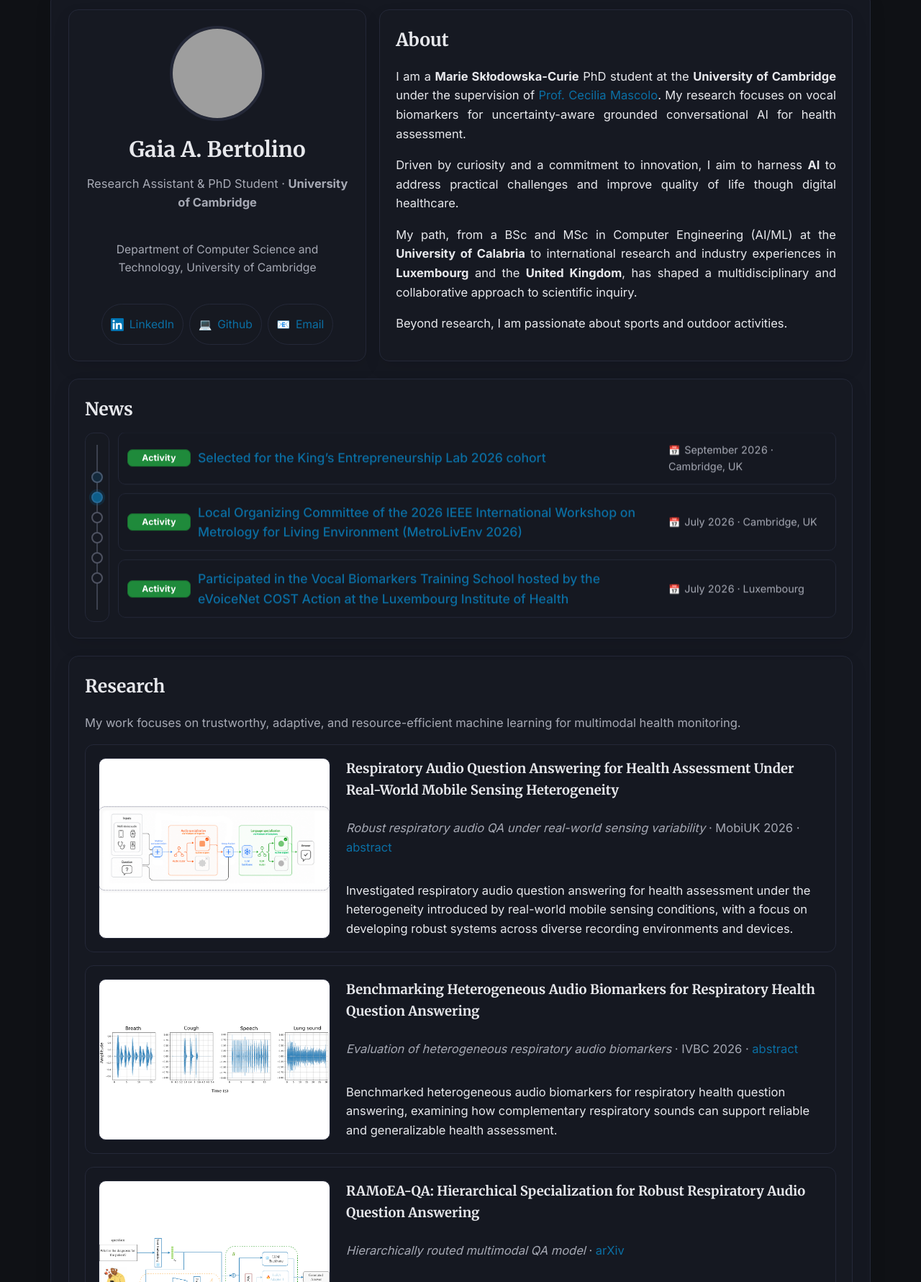
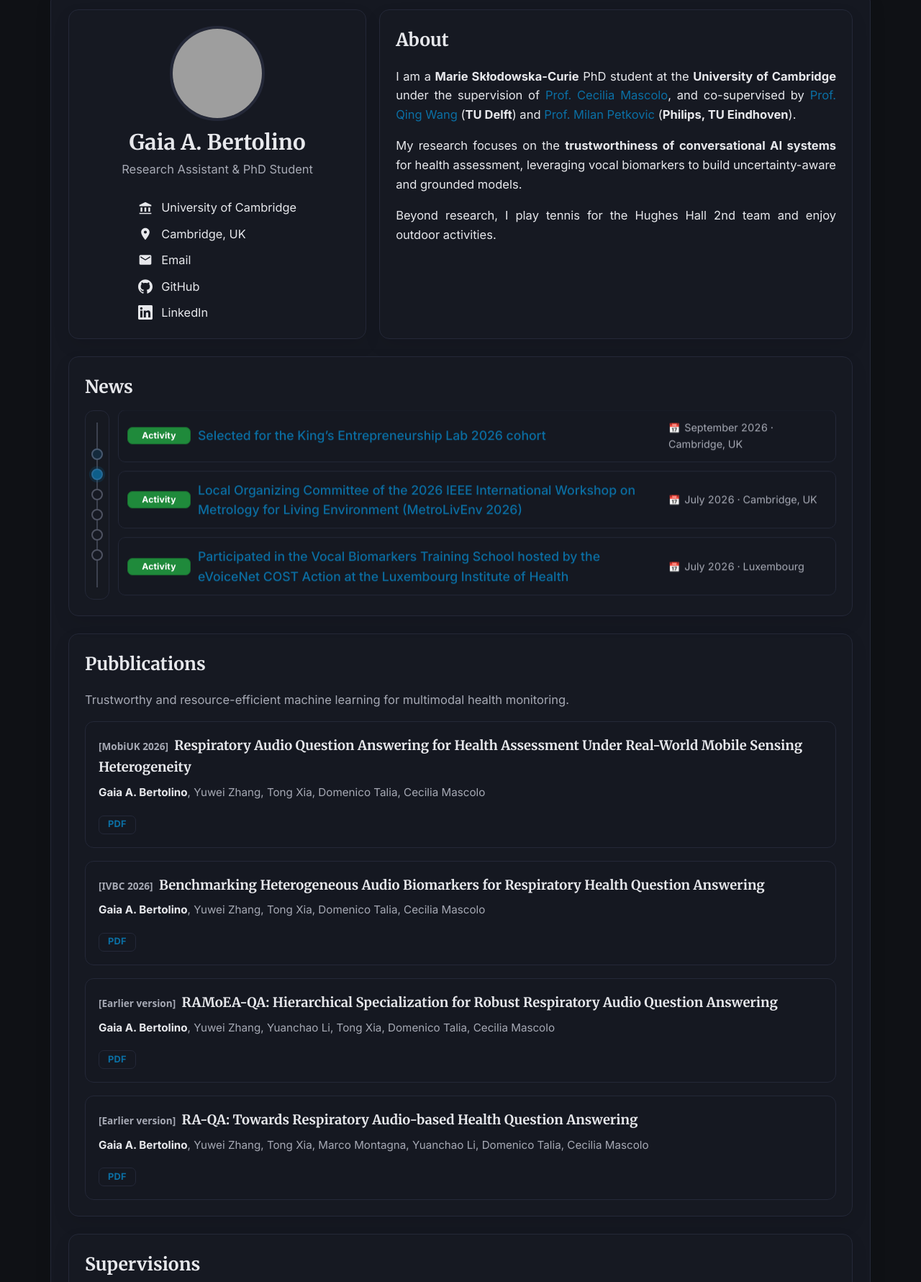
Before and after one commit to gaiabertolino/gaiabertolino.github.io, a plain HTML site: page index.html in a window 1280 px wide. Shown: the part 122-1903 px from the top of the page at 72% size. Drawn offline with Linux system fonts and the light colour scheme; grey boxes are pictures that could not be loaded.

Commit message:
Update index.html

```diff
--- a/index.html
+++ b/index.html
@@ -49,6 +49,12 @@
     .intro-role{color:var(--muted);margin:.4rem 0 .8rem;font-size:1.03rem}
     .intro-meta{font-size:.98rem;color:var(--muted)}
     .intro-links{display:flex;gap:8px;flex-wrap:wrap;margin-top:12px;justify-content:center}
+    .uni-logo{width:200px;max-width:80%;height:auto;margin:14px auto 4px;padding:8px 12px;background:#ffffff;border-radius:8px}
+    .contact-list{list-style:none;padding:0;margin:14px auto 0;display:grid;gap:10px;text-align:left;justify-self:center}
+    .contact-list li{display:flex;align-items:center;gap:12px;font-size:1.02rem}
+    .contact-list .ci-icon{width:20px;height:20px;flex-shrink:0;fill:currentColor}
+    .contact-list a{color:var(--text)}
+    .contact-list a:hover{color:var(--link);text-decoration:underline}
     .contact-box h3{margin:0 0 10px;font-size:1.05rem}
     .contact-box .intro-links{flex-direction:column;align-items:stretch}
     .contact-box .pill{width:100%;justify-content:flex-start}
@@ -125,11 +131,14 @@
 
     /* ---------- Research ---------- */
     .research-list{display:grid;gap:18px;width:100%}
-    .research-card{display:grid;grid-template-columns:minmax(200px,32%) minmax(0,1fr);column-gap:22px;align-items:start;padding:18px;border:1px solid var(--border);border-radius:12px;background:color-mix(in oklab,var(--card) 92%,var(--bg))}
-    .research-card > :not(.research-image){grid-column:2}
+    .research-card{padding:18px;border:1px solid var(--border);border-radius:12px;background:color-mix(in oklab,var(--card) 92%,var(--bg))}
     .research-card h3{font-family:Merriweather,Georgia,serif;font-size:1.15rem;margin:0 0 8px}
-    .research-image{grid-column:1;grid-row:1 / span 3;align-self:stretch;width:100%;height:100%;min-height:0;object-fit:contain;background:#ffffff;border-radius:10px;border:1px solid var(--border)}
+    .paper-tag{font-family:system-ui,-apple-system,sans-serif;font-size:.85rem;font-weight:700;color:var(--muted);margin-right:4px}
     .research-card p:last-child{margin-bottom:0}
+    .paper-authors{margin:0 0 10px;color:var(--muted);font-size:.95rem}
+    .paper-authors strong{color:var(--text)}
+    .pdf-btn{display:inline-flex;align-items:center;height:26px;padding:0 12px;border:1px solid var(--border);border-radius:7px;font-size:.8rem;font-weight:700;text-decoration:none;letter-spacing:.02em}
+    .pdf-btn:hover{background:color-mix(in oklab,var(--text) 8%,transparent)}
 
     /* ---------- Responsive ---------- */
     @media(max-width:980px){
@@ -146,9 +155,7 @@
       .topnav.open{display:flex;flex-wrap:wrap}
     }
     @media(max-width:600px){
-      .research-card{grid-template-columns:1fr;padding:16px}
-      .research-card > :not(.research-image){grid-column:1}
-      .research-image{grid-row:auto;height:auto;aspect-ratio:1 / 1;margin-bottom:18px}
+      .research-card{padding:16px}
       body{font-size:16px;line-height:1.58}
       .page{padding:20px 14px;margin-top:70px}
       .avatar{width:96px;height:96px}
@@ -183,7 +190,7 @@
       <nav class="topnav" id="topmenu">
         <a href="#about">About</a>
         <!-- <a href="#news">News</a> -->
-        <a href="#research">Research</a>
+        <a href="#research">Pubblications</a>
         <a href="#teaching">Teaching</a>
         <a href="#education">Education</a>
 
@@ -202,22 +209,25 @@
         <div class="hero-layout">
           <section id="about">
             <h2>About</h2>
-            <p class="justify">I am a <strong>Marie Skłodowska-Curie</strong> PhD student at the <strong>University of Cambridge</strong> under the supervision of <a href="https://www.cl.cam.ac.uk/~cm542/">Prof. Cecilia Mascolo</a>. My research focuses on vocal biomarkers for uncertainty-aware grounded conversational AI for health assessment.</p>
-            <p class="justify">Driven by curiosity and a commitment to innovation, I aim to harness <strong>AI</strong> to address practical challenges and improve quality of life though digital healthcare.</p>
-            <p class="justify">My path, from a BSc and MSc in Computer Engineering (AI/ML) at the <strong>University of Calabria</strong> to international research and industry experiences in <strong>Luxembourg</strong> and the <strong>United Kingdom</strong>, has shaped a multidisciplinary and collaborative approach to scientific inquiry.</p>
-            <p class="justify">Beyond research, I am passionate about sports and outdoor activities.</p>
+            <p class="justify">I am a <strong>Marie Skłodowska-Curie</strong> PhD student at the <strong>University of Cambridge</strong> under the supervision of <a href="https://www.cl.cam.ac.uk/~cm542/">Prof. Cecilia Mascolo</a>, and co-supervised by <a href="https://www.tudelft.nl/ewi/over-de-faculteit/afdelingen/software-technology/embedded-systems/personnel-pages/qing-wang">Prof. Qing Wang</a> (<strong>TU Delft</strong>) and <a href="https://www.tue.nl/en/research/researchers/milan-petkovic">Prof. Milan Petkovic</a> (<strong>Philips, TU Eindhoven</strong>). </p>
+            <p class="justify"> My research focuses on the <strong>trustworthiness of conversational AI systems</strong> for health assessment, leveraging vocal biomarkers to build uncertainty-aware and grounded models.</p>
+            <!-- <p class="justify">Driven by curiosity and a commitment to innovation, I aim to harness <strong>AI</strong> to address practical challenges and improve quality of life though digital healthcare.</p> -->
+            <!-- <p class="justify">My path, from a BSc and MSc in Computer Engineering (AI/ML) at the <strong>University of Calabria</strong> to international research and industry experiences in <strong>Luxembourg</strong> and the <strong>United Kingdom</strong>, has shaped a multidisciplinary and collaborative approach to scientific inquiry.</p> -->
+            <p class="justify">Beyond research, I play tennis for the Hughes Hall 2nd team and enjoy outdoor activities.</p>
           </section>
           <section class="profile-card" aria-label="Profile">
             <img class="avatar" src="assets/img/photo.jpg" alt="ritratto di Gaia A. Bertolino" />
             <h1 class="intro-title">Gaia A. Bertolino</h1>
-            <p class="intro-role">Research Assistant &amp; PhD Student · <strong>University of Cambridge</strong></p>
-            <p class="intro-meta">Department of Computer Science and Technology, University of Cambridge</p>
-            <div class="intro-links">
-              <a class="pill" href="https://www.linkedin.com/in/gaia-assunta-bertolino"><img src="assets/img/linkedin-logo.png" alt="LinkedIn" class="icon"><span>LinkedIn</span></a>
-              <a class="pill" href="https://github.com/gab62-cam"><span class="icon">💻</span><span>Github</span></a>
-              <!-- <a class="pill" href="cv.pdf"><span class="icon">📎</span><span>CV</span></a> -->
-              <a class="pill" href="mailto:gab62@cam.ac.uk"><span class="icon">📧</span><span>Email</span></a>
-            </div>
+            <p class="intro-role">Research Assistant &amp; PhD Student</p>
+            <!-- <p class="intro-meta">Department of Computer Science and Technology, University of Cambridge</p> -->
+            <!-- <img class="uni-logo" src="assets/img/cambridge-logo.png" alt="University of Cambridge" /> -->
+            <ul class="contact-list">
+              <li><svg class="ci-icon" viewBox="0 0 24 24" aria-hidden="true"><path d="M12 2 2 7v2h20V7L12 2zM4 11v7h3v-7H4zm6.5 0v7h3v-7h-3zM17 11v7h3v-7h-3zM2 20v2h20v-2H2z"/></svg><a href="https://www.cst.cam.ac.uk/">University of Cambridge</a></li>
+              <li><svg class="ci-icon" viewBox="0 0 24 24" aria-hidden="true"><path d="M12 2C8.13 2 5 5.13 5 9c0 5.25 7 13 7 13s7-7.75 7-13c0-3.87-3.13-7-7-7zm0 9.5a2.5 2.5 0 1 1 0-5 2.5 2.5 0 0 1 0 5z"/></svg><span>Cambridge, UK</span></li>
+              <li><svg class="ci-icon" viewBox="0 0 24 24" aria-hidden="true"><path d="M20 4H4c-1.1 0-2 .9-2 2v12c0 1.1.9 2 2 2h16c1.1 0 2-.9 2-2V6c0-1.1-.9-2-2-2zm0 4-8 5-8-5V6l8 5 8-5v2z"/></svg><a href="mailto:gab62@cam.ac.uk">Email</a></li>
+              <li><svg class="ci-icon" viewBox="0 0 24 24" aria-hidden="true"><path d="M12 .297c-6.63 0-12 5.373-12 12 0 5.303 3.438 9.8 8.205 11.385.6.113.82-.258.82-.577 0-.285-.01-1.04-.015-2.04-3.338.724-4.042-1.61-4.042-1.61C4.422 18.07 3.633 17.7 3.633 17.7c-1.087-.744.084-.729.084-.729 1.205.084 1.838 1.236 1.838 1.236 1.07 1.835 2.809 1.305 3.495.998.108-.776.417-1.305.76-1.605-2.665-.3-5.466-1.332-5.466-5.93 0-1.31.465-2.38 1.235-3.22-.135-.303-.54-1.523.105-3.176 0 0 1.005-.322 3.3 1.23.96-.267 1.98-.399 3-.405 1.02.006 2.04.138 3 .405 2.28-1.552 3.285-1.23 3.285-1.23.645 1.653.24 2.873.12 3.176.765.84 1.23 1.91 1.23 3.22 0 4.61-2.805 5.625-5.475 5.92.42.36.81 1.096.81 2.22 0 1.606-.015 2.896-.015 3.286 0 .315.21.69.825.57C20.565 22.092 24 17.592 24 12.297c0-6.627-5.373-12-12-12"/></svg><a href="https://github.com/gab62-cam">GitHub</a></li>
+              <li><svg class="ci-icon" viewBox="0 0 24 24" aria-hidden="true"><path d="M20.447 20.452h-3.554v-5.569c0-1.328-.027-3.037-1.852-3.037-1.853 0-2.136 1.445-2.136 2.939v5.667H9.351V9h3.414v1.561h.046c.477-.9 1.637-1.85 3.37-1.85 3.601 0 4.267 2.37 4.267 5.455v6.286zM5.337 7.433c-1.144 0-2.063-.926-2.063-2.065 0-1.138.92-2.063 2.063-2.063 1.14 0 2.064.925 2.064 2.063 0 1.139-.925 2.065-2.064 2.065zm1.782 13.019H3.555V9h3.564v11.452zM22.225 0H1.771C.792 0 0 .774 0 1.729v20.542C0 23.227.792 24 1.771 24h20.451C23.2 24 24 23.227 24 22.271V1.729C24 .774 23.2 0 22.222 0h.003z"/></svg><a href="https://www.linkedin.com/in/gaia-assunta-bertolino">LinkedIn</a></li>
+            </ul>
           </section>
         </div>
 
@@ -234,7 +244,7 @@
               <li>
                 <div class="news-line">
                   <span class="news-tag network">Network</span>
-                  <a href="">Presented my PhD research at Brunel University for the semi-annual MSCA ANT Doctoral Network</a>
+                  <a href="https://lnkd.in/p/ehB6z9UK">Presented my PhD research at Brunel University for the semi-annual MSCA ANT Doctoral Network</a>
                   <time datetime="2026-03-23">October 2026 · London, UK</time>
                 </div>
               </li>
@@ -385,32 +395,28 @@
         </section>
 
         <section id="research" aria-labelledby="res-h">
-          <h2 id="res-h">Research</h2>
-          <p class="muted">My work focuses on trustworthy, adaptive, and resource-efficient machine learning for multimodal health monitoring.</p>
+          <h2 id="res-h">Pubblications</h2>
+          <p class="muted">Trustworthy and resource-efficient machine learning for multimodal health monitoring.</p>
           <div class="research-list">
             <article class="research-card">
-              <img class="research-image" src="assets/img/MobiUK.png" alt="Respiratory audio question answering under mobile sensing heterogeneity" onerror="this.hidden=true" />
-              <h3>Respiratory Audio Question Answering for Health Assessment Under Real-World Mobile Sensing Heterogeneity</h3>
-              <p class="muted"><em>Robust respiratory audio QA under real-world sensing variability</em> · MobiUK 2026 · <a href="https://www.mobiuk.org/2026/abstracts/LT1_Respiratory_Audio_Question.pdf">abstract</a></p>
-              <p>Investigated respiratory audio question answering for health assessment under the heterogeneity introduced by real-world mobile sensing conditions, with a focus on developing robust systems across diverse recording environments and devices.</p>
+              <h3><span class="paper-tag">[MobiUK 2026]</span> Respiratory Audio Question Answering for Health Assessment Under Real-World Mobile Sensing Heterogeneity</h3>
+              <p class="paper-authors"><strong>Gaia A. Bertolino</strong>, Yuwei Zhang, Tong Xia, Domenico Talia, Cecilia Mascolo</p>
+              <p class="paper-links"><a class="pdf-btn" href="https://www.mobiuk.org/2026/abstracts/LT1_Respiratory_Audio_Question.pdf">PDF</a></p>
             </article>
             <article class="research-card">
-              <img class="research-image" src="assets/img/evoicenet.png" alt="Benchmarking heterogeneous audio biomarkers for respiratory health question answering" onerror="this.hidden=true" />
-              <h3>Benchmarking Heterogeneous Audio Biomarkers for Respiratory Health Question Answering</h3>
-              <p class="muted"><em>Evaluation of heterogeneous respiratory audio biomarkers</em> · IVBC 2026 · <a href="https://drive.google.com/file/d/12a_Wd96yvwHR_pGtq1-E4ip26UDkp8xV/view?usp=share_link">abstract</a></p>
-              <p>Benchmarked heterogeneous audio biomarkers for respiratory health question answering, examining how complementary respiratory sounds can support reliable and generalizable health assessment.</p>
+              <h3><span class="paper-tag">[IVBC 2026]</span> Benchmarking Heterogeneous Audio Biomarkers for Respiratory Health Question Answering</h3>
+              <p class="paper-authors"><strong>Gaia A. Bertolino</strong>, Yuwei Zhang, Tong Xia, Domenico Talia, Cecilia Mascolo</p>
+              <p class="paper-links"><a class="pdf-btn" href="https://drive.google.com/file/d/12a_Wd96yvwHR_pGtq1-E4ip26UDkp8xV/view?usp=share_link">PDF</a></p>
             </article>
             <article class="research-card">
-              <img class="research-image" src="assets/img/ramoeaqa.png" alt="RAMoEA-QA research overview" onerror="this.hidden=true" />
-              <h3>RAMoEA-QA: Hierarchical Specialization for Robust Respiratory Audio Question Answering</h3>
-              <p class="muted"><em>Hierarchically routed multimodal QA model</em> · <a href="https://arxiv.org/abs/2603.06542">arXiv</a></p>
-              <p>Proposed <strong>RAMoEA-QA</strong>, a two-stage specialized generative system for respiratory audio QA: an <strong>Audio Mixture-of-Experts</strong> routes each recording to the most suitable pre-trained audio encoder, while a <strong>Language Mixture-of-Adapters</strong> selects a LoRA adapter on a shared frozen LLM to match query intent and answer format, improving robustness under domain, modality, and task shifts.</p>
+              <h3><span class="paper-tag">[Earlier version]</span> RAMoEA-QA: Hierarchical Specialization for Robust Respiratory Audio Question Answering</h3>
+              <p class="paper-authors"><strong>Gaia A. Bertolino</strong>, Yuwei Zhang, Yuanchao Li, Tong Xia, Domenico Talia, Cecilia Mascolo</p>
+              <p class="paper-links"><a class="pdf-btn" href="https://arxiv.org/pdf/2603.06542">PDF</a></p>
             </article>
             <article class="research-card">
-              <img class="research-image" src="assets/img/raqa.png" alt="RA-QA research overview" onerror="this.hidden=true" />
-              <h3>RA-QA: Towards Respiratory Audio-based Health Question Answering</h3>
-              <p class="muted"><em>Respiratory audio question answering benchmark</em> · <a href="https://arxiv.org/abs/2602.18452">arXiv</a></p>
-              <p>Curated and harmonized <strong>11</strong> respiratory audio corpora to build <strong>RA-QA</strong>, the first respiratory audio question-answering dataset—about <strong>9M</strong> QA pairs across <strong>60+</strong> attributes and three formats (verification, multiple-choice, open-ended)—and introduced a benchmark comparing audio-text generative models against traditional audio classifiers.</p>
+              <h3><span class="paper-tag">[Earlier version]</span> RA-QA: Towards Respiratory Audio-based Health Question Answering</h3>
+              <p class="paper-authors"><strong>Gaia A. Bertolino</strong>, Yuwei Zhang, Tong Xia, Marco Montagna, Yuanchao Li, Domenico Talia, Cecilia Mascolo</p>
+              <p class="paper-links"><a class="pdf-btn" href="https://arxiv.org/pdf/2602.18452">PDF</a></p>
             </article>
           </div>
         </section>
@@ -447,7 +453,7 @@
           </div>
         </section> -->
         <section id="teaching" aria-labelledby="teach-h">
-          <h2 id="teach-h">Supervisions — University of Cambridge Students</h2>
+          <h2 id="teach-h">Supervisions</h2>
           <div class="list supervisions">
                         <div class="item">
               <h3>Machine Learning &amp; Real World Data</h3>
@@ -592,7 +598,8 @@
   </div>
 
   <div style="text-align:center;margin:32px 0;">
-    <p class="muted">© <span id="year"></span> Gaia A. Bertolino — Last update: October 2026</p>
+    <p class="muted">© <span id="year"></span> Gaia A. Bertolino — Last update: November 2026</p>
+    <a href="https://info.flagcounter.com/vhRq"><img src="https://s05.flagcounter.com/count2/vhRq/bg_FFFFFF/txt_000000/border_CCCCCC/columns_8/maxflags_12/viewers_0/labels_1/pageviews_1/flags_0/percent_0/" alt="Visitor countries (Flag Counter)" style="max-width:100%;height:auto;border:0;border-radius:6px;margin:0 auto;"></a>
   </div>
 
   <script>
```
